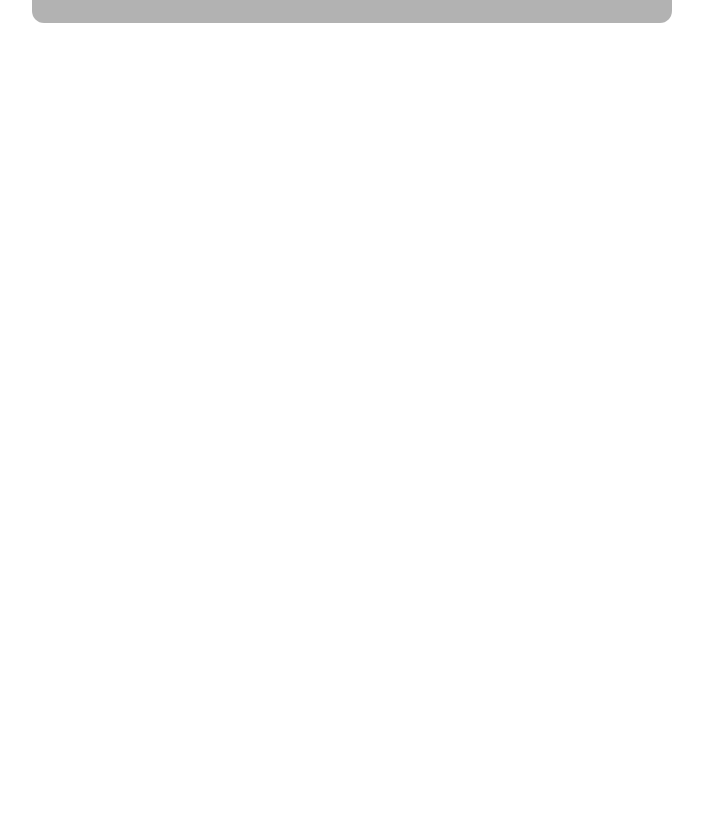
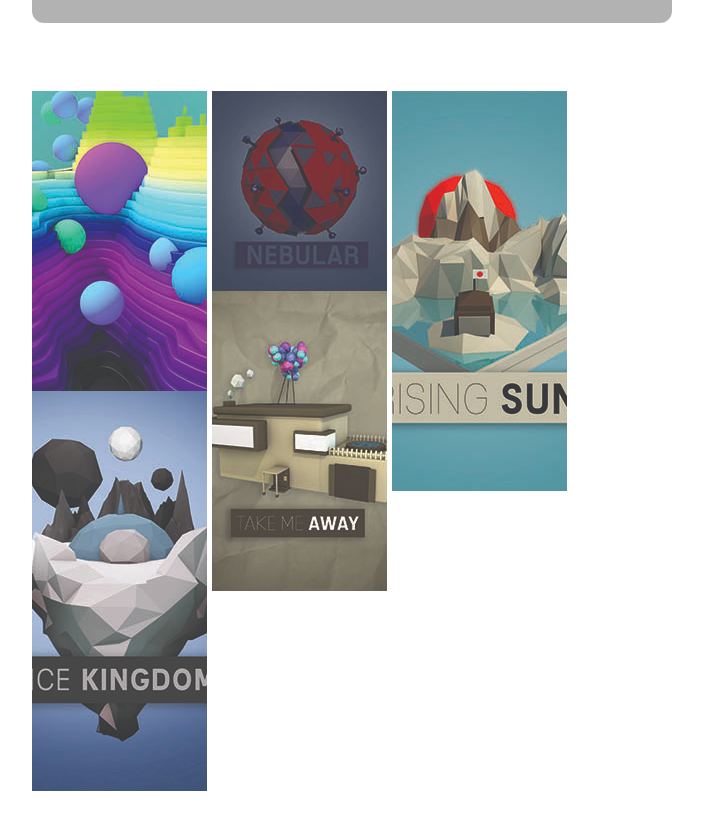
Before and after one commit to connorbacon9/nameplate, a plain HTML site: page index.html in a window 1280 px wide. Shown: the part 977-1806 px from the top of the page, without its empty margins (288-991 px from the left). Drawn offline with nearby package versions, Linux system fonts and the light colour scheme.

Commit message:
Added Images

```diff
--- a/index.html
+++ b/index.html
@@ -49,17 +49,13 @@
 </body>
 
 <div class="tiles">
-<section class="medium"></section>
-<section class="tall"></section>
-<section class="short"></section>
-<section class="short"></section>
-<section class="tall"></section>
-<section class="medium"></section>
-<section class="short"></section>
-<section class="short"></section>
-<section class="tall"></section>
-<section class="medium"></section>
-<section class="medium"></section>
+<section class="medium"><img src="/img/colors.jpg" alt="Colors"></section>
+<section class="short"><img src="/img/orb.jpg" alt="Orb"></section>
+<section class="tall"><img src="/img/sun.jpg" alt="Sun"></section>
+<section class="medium"><img src="/img/house.jpg" alt="House"></section>
+<section class="tall"><img src="/img/ice.jpg" alt="Ice"></section>
+
+
 </div>
 
   <!--  One Item of your Choice	-->
```
Also changed, not shown: img/colors.jpg (added), img/house.jpg (added), img/ice.jpg (added), img/orb.jpg (added), img/sun.jpg (added).
